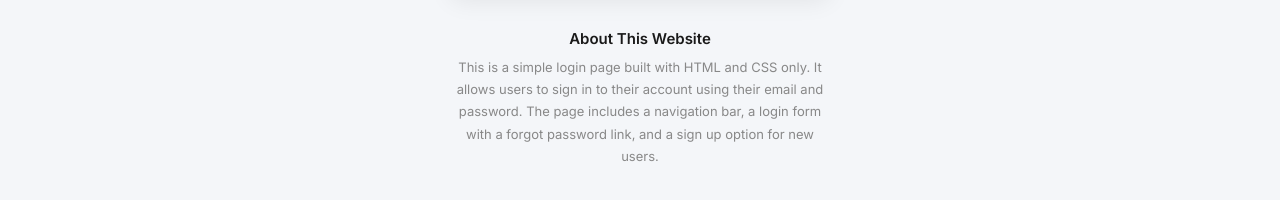
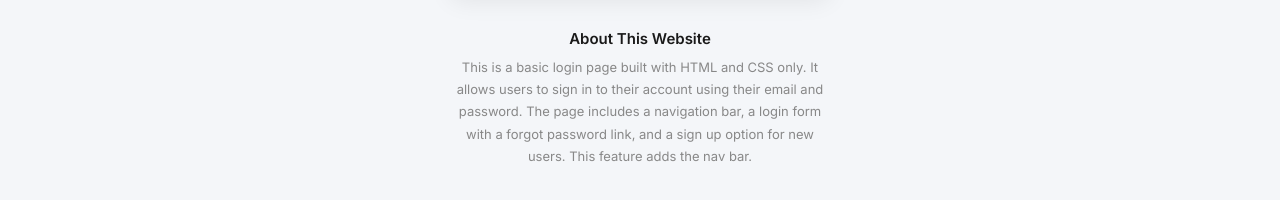
Before and after one commit to tentey45/Gitflow_testing5, a plain HTML site: page index.html in a window 1280 px wide. Shown: the part 540-740 px from the top of the page. Drawn offline with Linux system fonts and the light colour scheme.

Commit message:
Modify about section to create merge conflict

```diff
--- a/index.html
+++ b/index.html
@@ -52,10 +52,10 @@
     <section class="about" id="about">
       <h2>About This Website</h2>
       <p>
-        This is a simple login page built with HTML and CSS only. It allows
+        This is a basic login page built with HTML and CSS only. It allows
         users to sign in to their account using their email and password. The
         page includes a navigation bar, a login form with a forgot password
-        link, and a sign up option for new users.
+        link, and a sign up option for new users. This feature adds the nav bar.
       </p>
     </section>
   </body>
```
